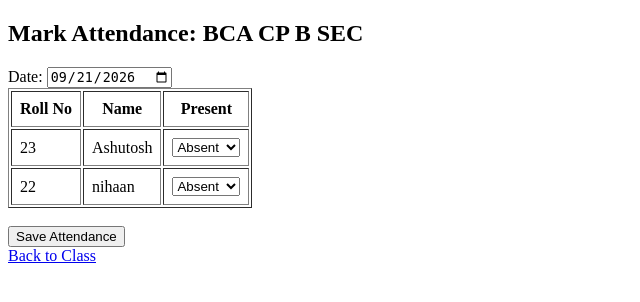
After one commit to Sindhushashidhar/attendance-managment-system, a Flask app: page /class/1/attendance in a window 1280 px wide. The commit adds this page. Shown: the top 302 px of the page, without its empty margins (0-640 px from the left). Run offline with Flask 3, Linux system fonts and the light colour scheme; a user stored in the database is signed in.

Commit message:
Add attendance marking with duplicate prevention

```diff
--- a/routes/teacher_routes.py
+++ b/routes/teacher_routes.py
@@ -1,3 +1,5 @@
+from datetime import date, datetime
+from models.models import Attendance
 from werkzeug.security import generate_password_hash
 from models.models import User, Student
 from flask import Blueprint, render_template, redirect, url_for, request, flash
@@ -85,3 +87,58 @@ def view_class(class_id):
 
     students = Student.query.filter_by(class_id=class_id).all()
     return render_template('view_class.html', class_obj=class_obj, students=students)
+@teacher.route('/class/<int:class_id>/attendance', methods=['GET', 'POST'])
+@login_required
+def mark_attendance(class_id):
+    if current_user.role != 'teacher':
+        return "Access denied. Teachers only.", 403
+
+    class_obj = StudentClass.query.get_or_404(class_id)
+    if class_obj.teacher_id != current_user.id:
+        return "Access denied. Not your class.", 403
+
+    selected_date_str = request.args.get('date') or request.form.get('date')
+    if selected_date_str:
+        selected_date = datetime.strptime(selected_date_str, '%Y-%m-%d').date()
+    else:
+        selected_date = date.today()
+
+    students = Student.query.filter_by(class_id=class_id).all()
+
+    if request.method == 'POST':
+        for student in students:
+            status = request.form.get(f'status_{student.id}', 'absent')
+
+            existing_record = Attendance.query.filter_by(
+                student_id=student.id,
+                class_id=class_id,
+                date=selected_date
+            ).first()
+
+            if existing_record:
+                existing_record.status = status
+            else:
+                new_record = Attendance(
+                    student_id=student.id,
+                    class_id=class_id,
+                    date=selected_date,
+                    status=status
+                )
+                db.session.add(new_record)
+
+        db.session.commit()
+        flash(f'Attendance saved for {selected_date}.')
+        return redirect(url_for('teacher.mark_attendance', class_id=class_id, date=selected_date_str or selected_date.isoformat()))
+
+    existing_attendance = {}
+    records = Attendance.query.filter_by(class_id=class_id, date=selected_date).all()
+    for r in records:
+        existing_attendance[r.student_id] = r.status
+
+    return render_template(
+        'mark_attendance.html',
+        class_obj=class_obj,
+        students=students,
+        selected_date=selected_date,
+        existing_attendance=existing_attendance
+    )
--- /dev/null
+++ b/templates/mark_attendance.html
@@ -0,0 +1,37 @@
+<!DOCTYPE html>
+<html>
+<head><title>Mark Attendance - {{ class_obj.class_name }}</title></head>
+<body>
+    <h2>Mark Attendance: {{ class_obj.class_name }}</h2>
+
+    <form method="GET">
+        <label>Date:</label>
+        <input type="date" name="date" value="{{ selected_date }}" onchange="this.form.submit()">
+    </form>
+
+    <form method="POST">
+        <input type="hidden" name="date" value="{{ selected_date }}">
+        <table border="1" cellpadding="8">
+            <tr><th>Roll No</th><th>Name</th><th>Present</th></tr>
+            {% for s in students %}
+            <tr>
+                <td>{{ s.roll_number }}</td>
+                <td>{{ s.student_user.name if s.student_user else 'Unknown' }}</td>
+                <td>
+                    <select name="status_{{ s.id }}">
+                        <option value="present" {% if existing_attendance.get(s.id) == 'present' %}selected{% endif %}>Present</option>
+                        <option value="absent" {% if existing_attendance.get(s.id) == 'absent' or s.id not in existing_attendance %}selected{% endif %}>Absent</option>
+                    </select>
+                </td>
+            </tr>
+            {% else %}
+            <tr><td colspan="3">No students in this class yet.</td></tr>
+            {% endfor %}
+        </table>
+        <br>
+        <button type="submit">Save Attendance</button>
+    </form>
+
+    <a href="{{ url_for('teacher.view_class', class_id=class_obj.id) }}">Back to Class</a>
+</body>
+</html>
--- a/templates/view_class.html
+++ b/templates/view_class.html
@@ -4,6 +4,7 @@
 <body>
     <h2>{{ class_obj.class_name }}</h2>
     <a href="{{ url_for('teacher.add_student', class_id=class_obj.id) }}">+ Add Student</a>
+    <a href="{{ url_for('teacher.mark_attendance', class_id=class_obj.id) }}">Mark Attendance</a>
     <a href="{{ url_for('teacher.dashboard') }}">Back to Dashboard</a>
 
     <h3>Students</h3>
```
Also changed, not shown: instance/attendance.db.
